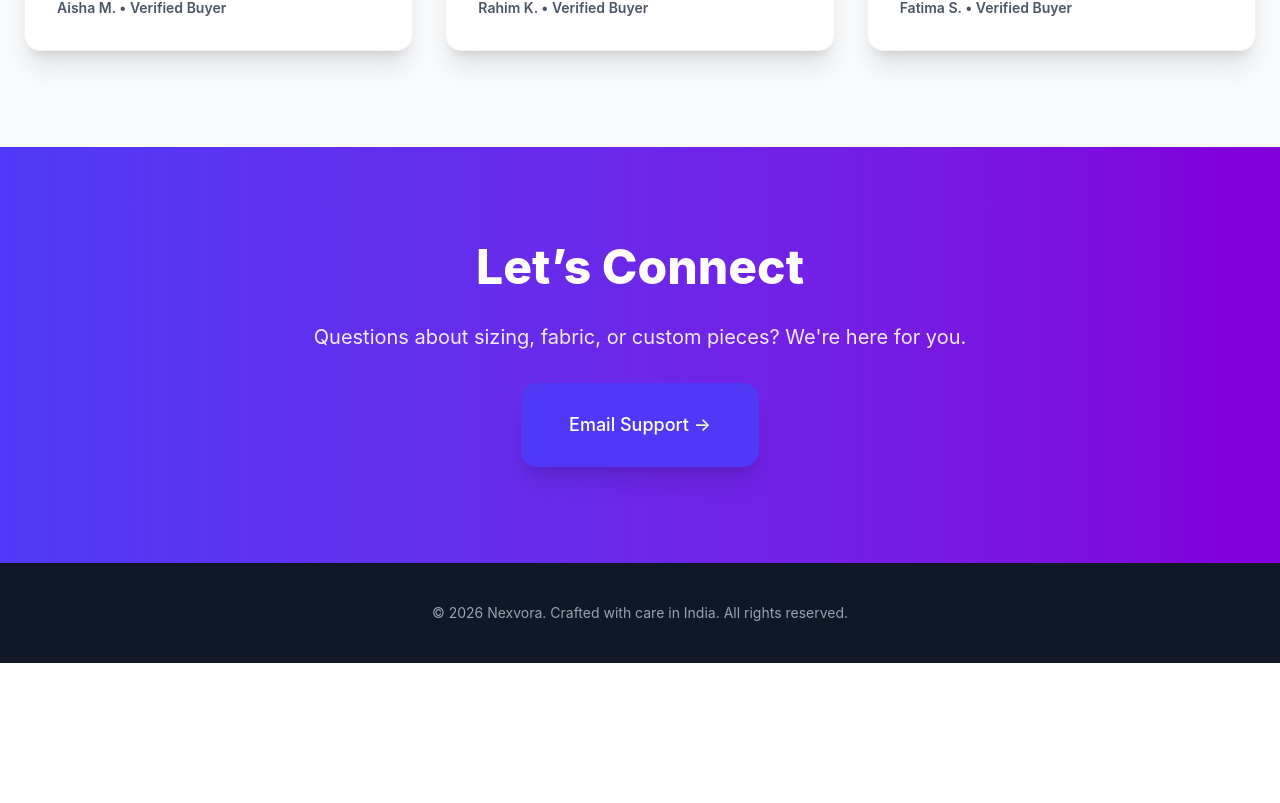
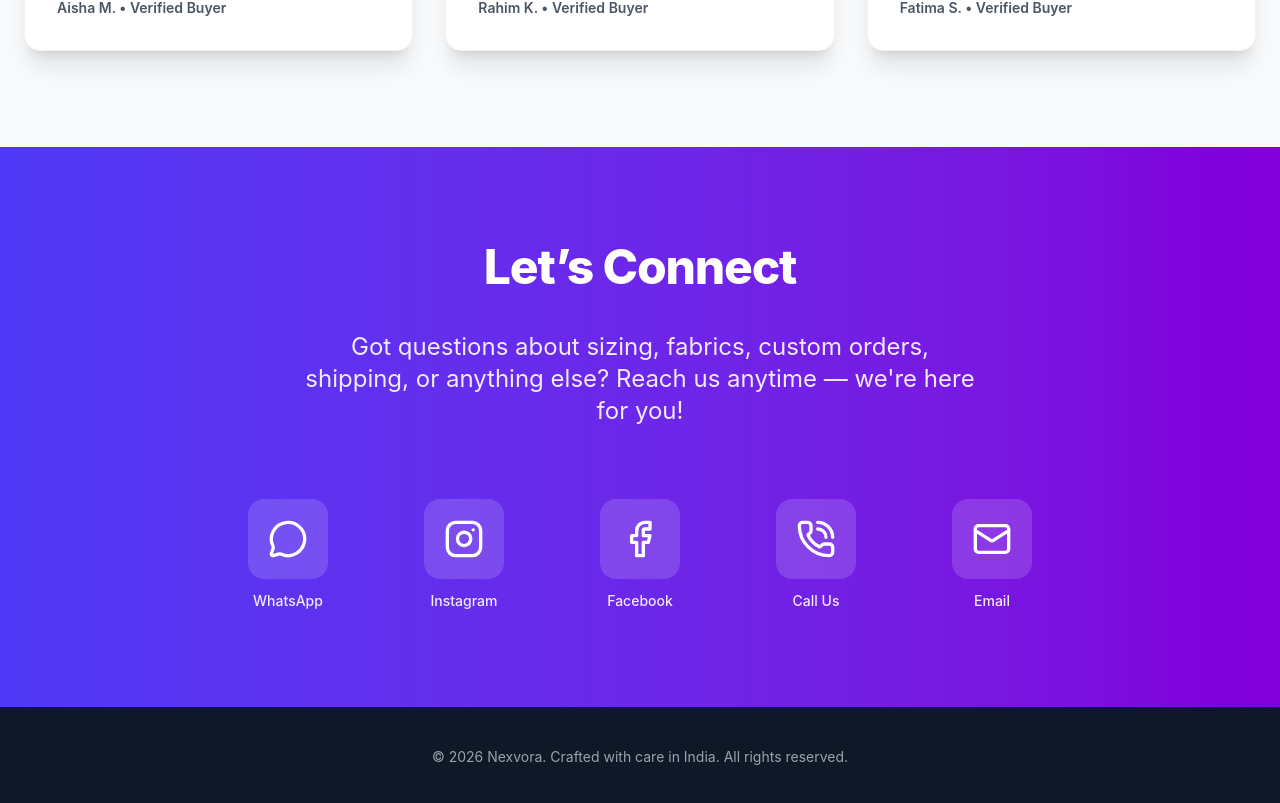
Before and after one commit to AnasMaimalee/nexvoraglobal-dashboard, a React (Vite) app: page / in a window 1280 px wide. Shown: the part 3101-3904 px from the top of the page. Before the commit the page ends 3764 px from the top, so only its background shows below. Built offline with nearby package versions, Linux system fonts and the light colour scheme.

Commit message:
fix: add social media accounts

```diff
--- a/src/App.jsx
+++ b/src/App.jsx
@@ -2,6 +2,7 @@ import React, { useState, useEffect } from "react";
 import { Button } from "/src/components/ui/button";
 import { Card, CardContent } from "/src/components/ui/card.jsx";
 import { Star, ChevronLeft, ChevronRight, Menu, X } from "lucide-react";
+import { MessageCircle, Instagram, Facebook, PhoneCall, Mail } from "lucide-react";
 
 // ── Hero Carousel Images (from /public/) ─────────────────────────
 const heroImages = ["/1.jpeg", "/2.jpeg", "/3.jpeg", "/4.jpeg", "/5.jpeg", "/6.jpeg", "7.jpeg", "/8.jpeg"];
@@ -285,19 +286,92 @@ const Reviews = () => {
   );
 };
 
-// ── Contact & Footer ─────────────────────────────────────────────
-const Contact = () => (
-  <section id="contact" className="bg-gradient-to-r from-indigo-600 to-purple-700 text-white py-24">
-    <div className="max-w-3xl mx-auto px-6 text-center space-y-8">
-      <h2 className="text-4xl md:text-5xl font-extrabold">Let’s Connect</h2>
-      <p className="text-xl opacity-90">Questions about sizing, fabric, or custom pieces? We're here for you.</p>
-      <Button className="hover:cursor-pointer text-indigo-700 hover:bg-gray-100 text-lg px-12 py-7 shadow-xl">
-        Email Support →
-      </Button>
-    </div>
-  </section>
-);
+const Contact = () => {
+  const contactInfo = {
+    whatsapp: "https://wa.me/2348123442014?text=Hello%20Nexvora%20team%21%20I%20have%20a%20question...",
+    instagram: "https://instagram.com/nexvora_official",
+    facebook: "https://facebook.com/nexvora",
+    phone: "tel:+2348123442014",
+    email: "mailto:support@nexvora.com?subject=Inquiry%20from%20Nexvora%20website&body=Hi%20team,%0A%0AI%20would%20like%20to%20know%20more%20about...%0A%0AThanks!",
+  };
 
+  return (
+    <section id="contact" className="bg-gradient-to-r from-indigo-600 to-purple-700 text-white py-24">
+      <div className="max-w-4xl mx-auto px-6 text-center space-y-10">
+        <h2 className="text-4xl md:text-5xl font-extrabold tracking-tight">Let’s Connect</h2>
+
+        <p className="text-xl md:text-2xl opacity-90 max-w-2xl mx-auto">
+          Got questions about sizing, fabrics, custom orders, shipping, or anything else? Reach us anytime — we're here for you!
+        </p>
+
+        {/* Contact Icons Grid */}
+        <div className="grid grid-cols-2 sm:grid-cols-3 lg:grid-cols-5 gap-6 md:gap-8 pt-8 max-w-5xl mx-auto">
+          {/* WhatsApp */}
+          <a
+            href={contactInfo.whatsapp}
+            target="_blank"
+            rel="noopener noreferrer"
+            className="flex flex-col items-center gap-3 group"
+          >
+            <div className="p-5 bg-white/15 backdrop-blur-sm rounded-2xl transition-all group-hover:bg-green-500/30 group-hover:scale-110">
+              <MessageCircle size={40} className="text-white group-hover:text-green-300 transition-colors" />
+            </div>
+            <span className="text-sm font-medium opacity-90 group-hover:opacity-100">WhatsApp</span>
+          </a>
+
+          {/* Instagram */}
+          <a
+            href={contactInfo.instagram}
+            target="_blank"
+            rel="noopener noreferrer"
+            className="flex flex-col items-center gap-3 group"
+          >
+            <div className="p-5 bg-white/15 backdrop-blur-sm rounded-2xl transition-all group-hover:bg-pink-500/30 group-hover:scale-110">
+              <Instagram size={40} className="text-white group-hover:text-pink-300 transition-colors" />
+            </div>
+            <span className="text-sm font-medium opacity-90 group-hover:opacity-100">Instagram</span>
+          </a>
+
+          {/* Facebook */}
+          <a
+            href={contactInfo.facebook}
+            target="_blank"
+            rel="noopener noreferrer"
+            className="flex flex-col items-center gap-3 group"
+          >
+            <div className="p-5 bg-white/15 backdrop-blur-sm rounded-2xl transition-all group-hover:bg-blue-500/30 group-hover:scale-110">
+              <Facebook size={40} className="text-white group-hover:text-blue-300 transition-colors" />
+            </div>
+            <span className="text-sm font-medium opacity-90 group-hover:opacity-100">Facebook</span>
+          </a>
+
+          {/* Phone */}
+          <a
+            href={contactInfo.phone}
+            className="flex flex-col items-center gap-3 group"
+          >
+            <div className="p-5 bg-white/15 backdrop-blur-sm rounded-2xl transition-all group-hover:bg-emerald-500/30 group-hover:scale-110">
+              <PhoneCall size={40} className="text-white group-hover:text-emerald-300 transition-colors" />
+            </div>
+            <span className="text-sm font-medium opacity-90 group-hover:opacity-100">Call Us</span>
+          </a>
+
+          {/* Email */}
+          <a
+            href={contactInfo.email}
+            className="flex flex-col items-center gap-3 group"
+          >
+            <div className="p-5 bg-white/15 backdrop-blur-sm rounded-2xl transition-all group-hover:bg-amber-500/30 group-hover:scale-110">
+              <Mail size={40} className="text-white group-hover:text-amber-300 transition-colors" />
+            </div>
+            <span className="text-sm font-medium opacity-90 group-hover:opacity-100">Email</span>
+          </a>
+        </div>
+
+      </div>
+    </section>
+  );
+};
 const Footer = () => (
   <footer className="bg-gray-900 text-gray-400 py-10 text-center text-sm">
     <p>© {new Date().getFullYear()} Nexvora. Crafted with care in India. All rights reserved.</p>
```
